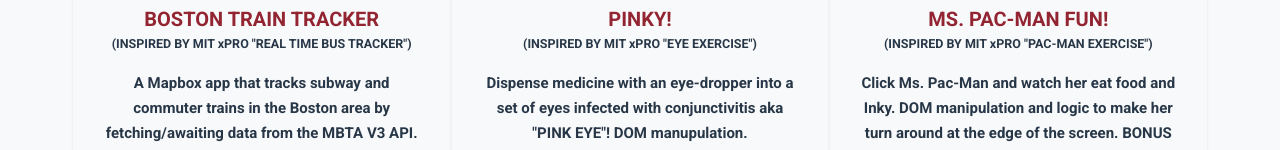
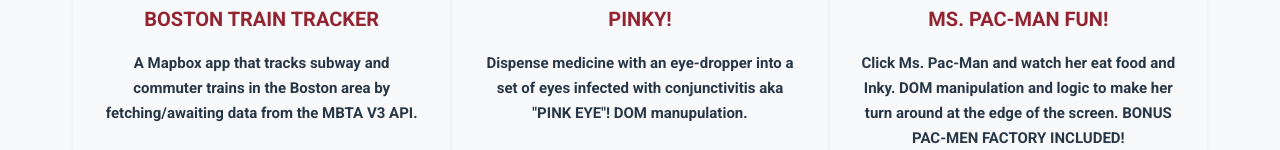
Before and after one commit to thewalkingduff/thewalkingduff.github.io, a plain HTML site: page portfolio.html in a window 1280 px wide. Shown: the part 561-711 px from the top of the page. Drawn offline with nearby package versions, Linux system fonts and the light colour scheme.

Commit message:
remove h5's from portfolio page.

```diff
--- a/portfolio.html
+++ b/portfolio.html
@@ -68,7 +68,6 @@
                             </a>
                             <div class="card-body">
                                 <h2 class="project-title">BOSTON TRAIN TRACKER</h2>
-                                <h5>(INSPIRED BY MIT xPRO "REAL TIME BUS TRACKER")</h5>
                                 <p class="card-text">A Mapbox app that tracks subway and commuter trains in the
                                     Boston area by fetching/awaiting data from the MBTA V3 API.</p>
                             </div>
@@ -90,7 +89,6 @@
                             </a>
                             <div class="card-body">
                                 <h2>PINKY!</h2>
-                                <h5>(INSPIRED BY MIT xPRO "EYE EXERCISE")</h5>
                                 <p class="card-text">Dispense medicine with an eye-dropper into a set of eyes infected
                                     with conjunctivitis aka "PINK EYE"! DOM
                                     manupulation.
@@ -115,7 +113,6 @@
 
                             <div class="card-body">
                                 <h2>MS. PAC-MAN FUN!</h2>
-                                <h5>(INSPIRED BY MIT xPRO "PAC-MAN EXERCISE")</h5>
                                 <p class="card-text">Click Ms. Pac-Man and watch her eat food and Inky. DOM
                                     manipulation and logic to make her turn around at the edge of the screen. BONUS
                                     PAC-MEN FACTORY INCLUDED!
```
